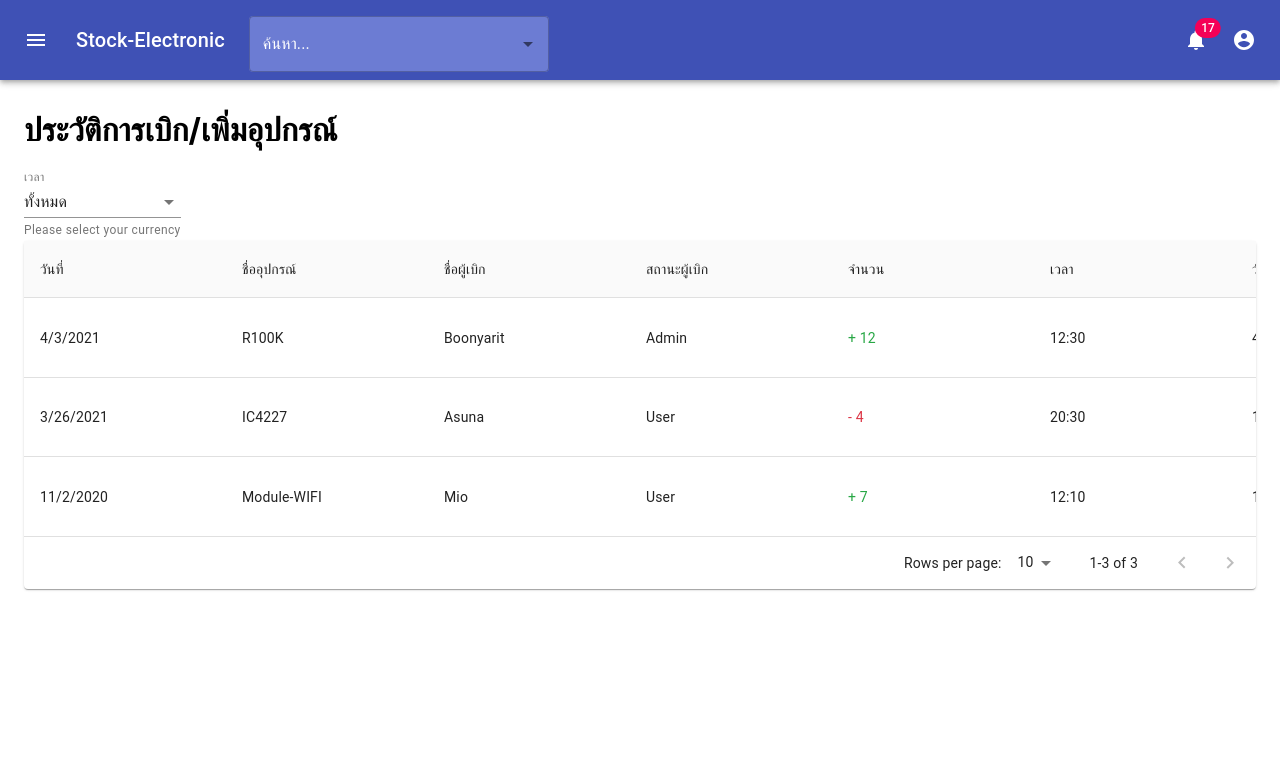
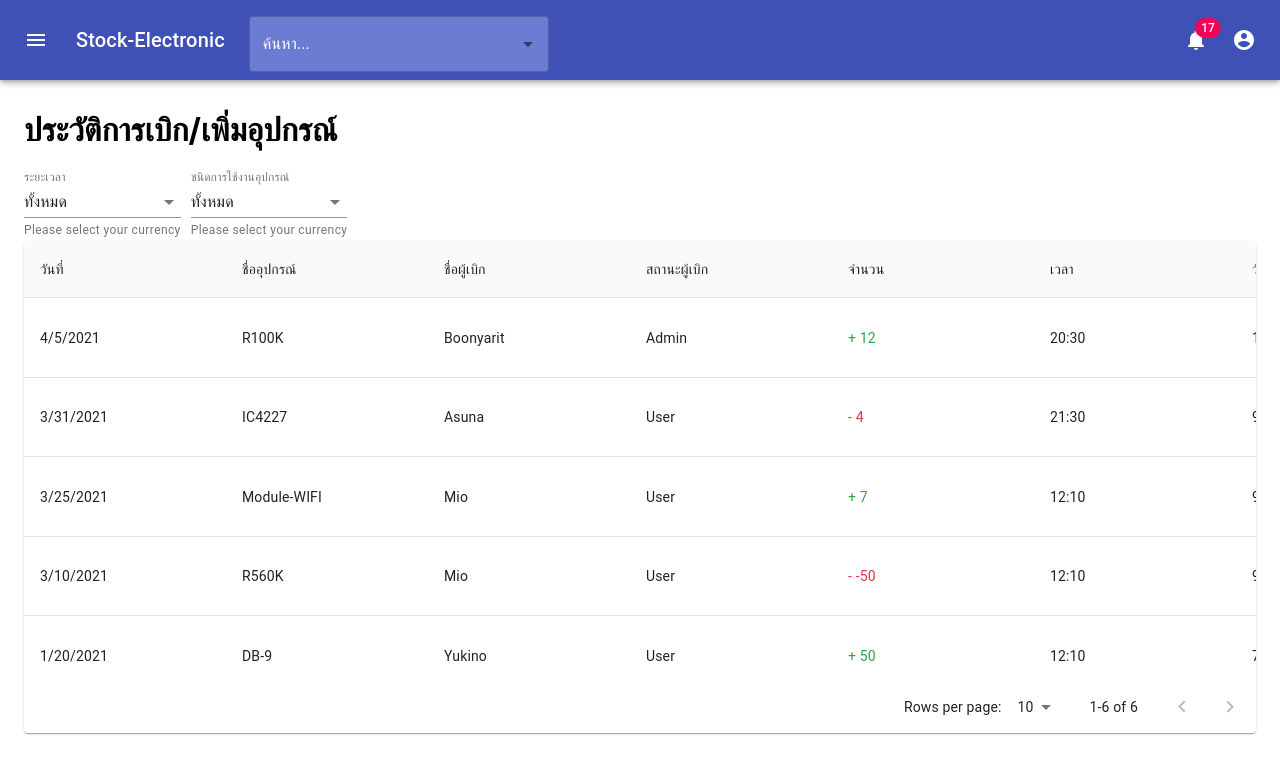
Before and after one commit to 1910517306005UTCC/PROJECT-UTCC-STOCK-FRONT-END, a React (Create React App) app: page /historytool in a window 1280 px wide. Shown: the top 774 px of the page. Built offline with nearby package versions, Linux system fonts and the light colour scheme.

Commit message:
add filter of historyTool

```diff
--- a/src/ApiHistory.js
+++ b/src/ApiHistory.js
@@ -1,35 +1,68 @@
 export const historyTool = [
     {
-        date: "4/3/2021",
+        date: "4/5/2021",
         toolName: "R100K",
         username: "Boonyarit",
         status: "Admin",
         actionType: "add",
         total: 12,
-        time: "12:30",
-        exp: "4/2/63",
+        time: "20:30",
+        exp: "10/5/2021",
         description: "nothing"
     },
     {
-        date: "3/26/2021",
+        date: "3/31/2021",
         toolName: "IC4227",
         username: "Asuna",
         status: "User",
         actionType: "request",
         total: 4,
-        time: "20:30",
-        exp: "14/08/63",
+        time: "21:30",
+        exp: "9/31/2021",
         description: "there was an insufficient tool"
     },
     {
-        date: "11/2/2020",
+        date: "3/25/2021",
         toolName: "Module-WIFI",
         username: "Mio",
         status: "User",
         actionType: "add",
         total: 7,
         time: "12:10",
-        exp: "15/08/63",
+        exp: "9/25/2021",
+        description: "nothing"
+    },
+    {
+        date: "3/10/2021",
+        toolName: "R560K",
+        username: "Mio",
+        status: "User",
+        actionType: "request",
+        total: -50,
+        time: "12:10",
+        exp: "9/25/2021",
+        description: "nothing"
+    },
+    {
+        date: "1/20/2021",
+        toolName: "DB-9",
+        username: "Yukino",
+        status: "User",
+        actionType: "add",
+        total: 50,
+        time: "12:10",
+        exp: "7/20/2021",
+        description: "nothing"
+    },
+    {
+        date: "11/20/2020",
+        toolName: "Module-WIFI",
+        username: "Iroha",
+        status: "User",
+        actionType: "add",
+        total: 100,
+        time: "12:10",
+        exp: "5/20/2020",
         description: "nothing"
     }
 ]
--- /dev/null
+++ b/src/shared/components/UIElements/SelectFilterStatus.js
@@ -0,0 +1,63 @@
+import React, { useState } from 'react';
+import { makeStyles } from '@material-ui/core/styles';
+
+// Component
+import { TextField, MenuItem } from "@material-ui/core";
+
+const useStyles = makeStyles((theme) => ({
+    marginFilter: {
+        marginRight: "10px"
+    }
+}));
+
+function SelectFilterStatus(props) {
+
+    const classes = useStyles();
+    const { label,setTools, defaultValueTools } = props;
+    const [typeList] = useState([{text:"ทั้งหมด", value: "ทั้งหมด"}, {text:"การเพิ่ม", value: "add"}, { text: "การเบิก", value:"request"}]);
+    const [value, setValue] = useState("ทั้งหมด");
+
+
+    const onChange = (e) => {
+        const value = e.target.value;
+
+        const newValue = typeList.filter((item) => item.value === value)
+        console.log(newValue[0].text)
+        setValue(newValue[0].text)
+        let newArr = []
+
+        if (value === "ทั้งหมด") {
+            newArr = defaultValueTools
+            setValue("ทั้งหมด");
+        } else {
+            defaultValueTools.map((tool) => {
+                if(value === tool.actionType) {
+                    newArr = [...newArr, tool]
+                }
+            }) // function map()
+        } // if 1
+
+        setTools(newArr)
+    }
+
+
+    return (
+        <TextField
+            id="standard-select-currency"
+            select
+            label={label}
+            value={value}
+            onChange={onChange}
+            helperText="Please select your currency"
+            className={classes.marginFilter}
+        >
+            {typeList.map((option, index) => (
+                <MenuItem key={index} value={option.value}>
+                    {option.text}
+                </MenuItem>
+            ))}
+        </TextField>
+    )
+}
+
+export default SelectFilterStatus
--- a/src/shared/components/UIElements/SelectFilterTimeAndStatus.js
+++ b/src/shared/components/UIElements/SelectFilterTime.js
@@ -1,4 +1,4 @@
-import React, { useEffect, useState } from 'react';
+import React, { useState } from 'react';
 import { makeStyles } from '@material-ui/core/styles';
 
 // Component
@@ -10,10 +10,10 @@ const useStyles = makeStyles((theme) => ({
     }
 }));
 
-function SelectFilterTimeAndStatus(props) {
+function SelectFilterTime(props) {
 
     const classes = useStyles();
-    const { label, tools, setTools, defaultValueTools, setDefaultValueTools } = props;
+    const { label, setTools, defaultValueTools } = props;
     const [typeList] = useState([{ period: "ทั้งหมด", value: 0 }, { period: "วันนี้", value: 1 }, { period: "ภายใน 7 วัน", value: 7 },
     { period: "ภายใน 14 วัน", value: 14 }, { period: "ภายใน 1 เดือน", value: 30 }, { period: "ภายใน 3 เดือน", value: 90 }, { period: "ภายใน 5 เดือน", value: 150 }]);
     const [value, setValue] = useState("ทั้งหมด");
@@ -32,6 +32,7 @@ function SelectFilterTimeAndStatus(props) {
         } else {
             defaultValueTools.map((tool) => {
                 let currentTime = new Date();
+                // let currentTime = new Date();
                 let latestTime = new Date(tool.date + " " + tool.time)
                 let latestMonth = latestTime.getMonth() + 1;
                 let latestYear = latestTime.getFullYear();
@@ -114,6 +115,8 @@ function SelectFilterTimeAndStatus(props) {
                         }
                     }
 
+
+
                     // ไม่เกิน 14 วัน
                     if (cal <= 14) {
                         // คำนวณระยะเวลาของชั่วโมงของวันสุดท้าย เช่น 17/04/63 17.00 และ 24/04/63 16.00 = TRUE(อีก 1 ชั่วโมงครบ 7 วัน)
@@ -135,9 +138,9 @@ function SelectFilterTimeAndStatus(props) {
                     if (currentMonth === latestMonth) {
                         cal = currentDate - latestDate;
                     }
-                    // เดือนธันวาคม + เดือนมกราคม 12 + 1 = 13  เดือนกุมภาพันธ์ - เดือนมกราคม  2 - 1 = 1
+                    // เดือนมกราคม - เดือนธันวาคม 1 - 12 = -11 หรือ เดือนกุมภาพันธ์ - เดือนมกราคม  2 - 1 = 1
                     if (calYear === 1 || calYear === 0) {
-                        if (lastMonth === 1 || lastMonth === 13) {
+                        if (lastMonth === 1 || lastMonth === -11) {
                             // เช็คเดือนที่มี 31 วัน
                             if (latestMonth === 1 || 3 || 5 || 7 || 8 || 10 || 12) {
                                 cal = (31 - latestDate) + currentDate;
@@ -176,19 +179,16 @@ function SelectFilterTimeAndStatus(props) {
                     let lastMonth = 0;
                     if (calYear === 1 || calYear === 0) {
                         if (currentMonth > latestMonth) {
+                            // กรณีเดือนเมษายน - เดือนมกราคม = 4 - 1  = 3
                             lastMonth = currentMonth - latestMonth
-                            // console.log("if: " + currentMonth + " - " + latestMonth + " = " + lastMonth)
-
-                        } if(latestMonth > currentMonth) {
-                            // กรณีเดือน ธันวาคม กับ มกราคม = 12 - (1+10) = 12 - 11 = 1
-                            lastMonth = latestMonth + currentMonth
-                            // console.log("else: " + currentMonth + " - " + (latestMonth+10) + "=" + lastMonth)
+                        } if (latestMonth > currentMonth) {
+                            // กรณีเดือนตุลาคม - เดือนมกราคม = (12-10) + 1  = 3
+                            lastMonth = (12 - latestMonth) + currentMonth
 
                         }
                     }
-                    // console.log(lastMonth)
                     // เช็คเดือนในปัจจุบันว่าตรงกับเดือนในข้อมูลหรือไม่
-                    if (lastMonth <= 3 || lastMonth >= 13) {
+                    if (lastMonth <= 3) {
                         if (currentMonth === latestMonth) {
                             if (currentDate === latestDate) {
                                 newArr = [...newArr, tool]
@@ -203,15 +203,18 @@ function SelectFilterTimeAndStatus(props) {
                 }
                 if (value === "ภายใน 5 เดือน") {
                     // เช็คระยะห่างของเดือน
-                    let lastMonth;
-                    if (currentMonth > lastMonth) {
-                        lastMonth = currentMonth - latestMonth
-                    } else {
-                        if (calYear === 1 || calYear === 0) {
-                            // กรณีเดือน ธันวาคม กับ มกราคม = 12 - (1+10) = 12 - 11 = 1
-                            lastMonth = currentMonth - (latestMonth + 10)
+                    let lastMonth = 0;
+                    if (calYear === 1 || calYear === 0) {
+                        if (currentMonth > latestMonth) {
+                            // กรณีเดือนมิถุนายน - เดือนมกราคม = 6 - 1  = 5
+                            lastMonth = currentMonth - latestMonth
+                        } if (latestMonth > currentMonth) {
+                            // กรณีเดือนสิงหาคม - เดือนมกราคม = (12-8) + 1  = 5
+                            lastMonth = (12 - latestMonth) + currentMonth
+
                         }
                     }
+                    // console.log(lastMonth)
                     // เช็คเดือนในปัจจุบันว่าตรงกับเดือนในข้อมูลหรือไม่
                     if (lastMonth <= 5) {
                         if (currentMonth === latestMonth) {
@@ -252,4 +255,4 @@ function SelectFilterTimeAndStatus(props) {
     )
 }
 
-export default SelectFilterTimeAndStatus
+export default SelectFilterTime
--- a/src/tool/components/TableHistoryTool.js
+++ b/src/tool/components/TableHistoryTool.js
@@ -12,7 +12,8 @@ import Input from '../../shared/components/FormElements/Input';
 import RestoreIcon from '@material-ui/icons/Restore';
 import EditIcon from '@material-ui/icons/Edit';
 import DescriptionIcon from '@material-ui/icons/Description';
-import SelectFilterTimeAndStatus from '../../shared/components/UIElements/SelectFilterTimeAndStatus';
+import SelectFilterTime from '../../shared/components/UIElements/SelectFilterTime';
+import SelectFilterStatus from '../../shared/components/UIElements/SelectFilterStatus';
 
 
 const columns = [
@@ -76,7 +77,7 @@ export default function TableHistoryTool() {
     const [page, setPage] = useState(0);
     const [rowsPerPage, setRowsPerPage] = useState(10);
     const [tools, setTools] = useState(historyTool);
-    const [defaultValueTools, setDefaultValueTools] = useState(historyTool);
+    const [defaultValueTools] = useState(historyTool);
     const [openRestore, setOpenRestore] = useState(false);
     const [data, setData] = useState();
     const [openEdit, setOpenEdit] = useState(false);
@@ -154,8 +155,8 @@ export default function TableHistoryTool() {
 
     return (
         <div>
-            <SelectFilterTimeAndStatus label="เวลา" tools={tools} setTools={setTools}
-                defaultValueTools={defaultValueTools} setDefaultValueTools={setDefaultValueTools} />
+            <SelectFilterTime label="ระยะเวลา"  setTools={setTools} defaultValueTools={defaultValueTools}  />
+            <SelectFilterStatus label="ชนิดการใช้งานอุปกรณ์"  setTools={setTools} defaultValueTools={defaultValueTools}  />
             <Paper className={classes.root}>
                 <TableContainer className={classes.container}>
                     <Table stickyHeader aria-label="sticky table">
```
